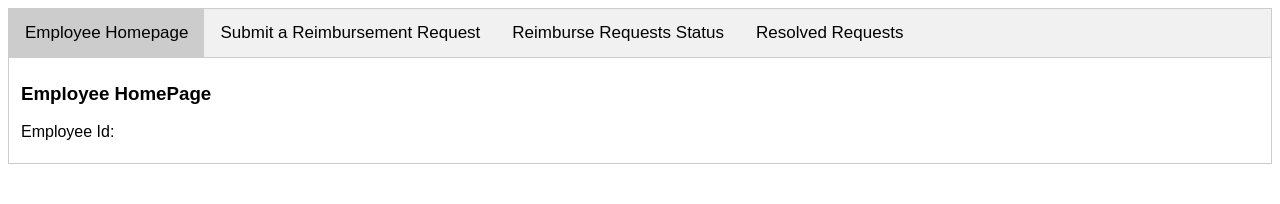
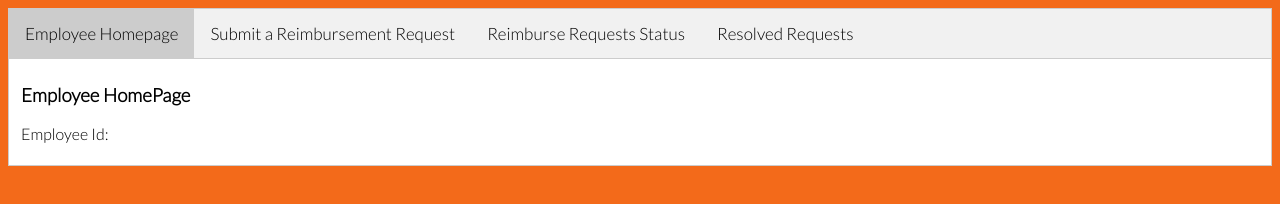
Before and after one commit to ddominguez905/Expense-Reimbursement-System, a website: page style/EmployeeHomepage.html in a window 1280 px wide. Both pictures are taken after a click on the button "Employee Homepage". Drawn offline with Linux system fonts and the light colour scheme.

Commit message:
htmlupdate

```diff
--- a/style/EmployeeHomepage.css
+++ b/style/EmployeeHomepage.css
@@ -0,0 +1,46 @@
+*{
+    font-family: 'Lato', sans-serif;
+}
+
+body{
+    background-color: rgb(243, 106, 26);
+}
+
+.tab {
+    overflow: hidden;
+    border: 1px solid #ccc;
+    background-color: #f1f1f1;
+  }
+
+  /* Style the buttons inside the tab */
+.tab button {
+    background-color: inherit;
+    float: left;
+    border: none;
+    outline: none;
+    cursor: pointer;
+    padding: 14px 16px;
+    transition: 0.3s;
+    font-size: 17px;
+
+
+  }
+
+  /* Change background color of buttons on hover */
+  .tab button:hover {
+    background-color: #ddd;
+  }
+
+  /* Create an active/current tablink class */
+  .tab button.active {
+    background-color: #ccc;
+  }
+
+  /* Style the tab content */
+  .tabcontent {
+    background-color: white;
+    display: none;
+    padding: 6px 12px;
+    border: 1px solid #ccc;
+    border-top: none;
+  }
--- a/style/EmployeeHomepage.html
+++ b/style/EmployeeHomepage.html
@@ -3,55 +3,11 @@
 <head>
 <meta name="viewport" content="width=device-width, initial-scale=1">
 <title>Employee Home</title>
-<link rel="EmployeeHomepage" href="EmployeeHomepage.css">
-<style>
-body {font-family: Arial;}
+<link rel="preconnect" href="https://fonts.googleapis.com">
+<link rel="preconnect" href="https://fonts.gstatic.com" crossorigin>
+<link href="https://fonts.googleapis.com/css2?family=Lato:wght@300&display=swap" rel="stylesheet">
+<link rel="stylesheet" href="EmployeeHomepage.css">
 
-body {
-  background-image: url('img_girl.jpg');
-  background-repeat: no-repeat;
-  background-attachment: fixed;
-  background-size: cover;
-}
-/* Style the tab */
-.tab {
-  overflow: hidden;
-  border: 1px solid #ccc;
-  background-color: #f1f1f1;
-}
-
-/* Style the buttons inside the tab */
-.tab button {
-  background-color: inherit;
-  float: left;
-  border: none;
-  outline: none;
-  cursor: pointer;
-  padding: 14px 16px;
-  transition: 0.3s;
-  font-size: 17px;
-
-
-}
-
-/* Change background color of buttons on hover */
-.tab button:hover {
-  background-color: #ddd;
-}
-
-/* Create an active/current tablink class */
-.tab button.active {
-  background-color: #ccc;
-}
-
-/* Style the tab content */
-.tabcontent {
-  display: none;
-  padding: 6px 12px;
-  border: 1px solid #ccc;
-  border-top: none;
-}
-</style>
 </head>
 <body>
 
--- a/style/index.css
+++ b/style/index.css
@@ -68,9 +68,9 @@ button.signin-button{
     width: 100%;
     padding: 5px x 5x;
     border: none;
-    font-size: 25px;
+    font-size: 32px;
     border-radius: 30px;
     background-color: rgb(243, 106, 26);
     color:white;
-    margin-top: 25px;
+    margin-top: 15px;
 }
```
Also changed, not shown: 1 other file.
